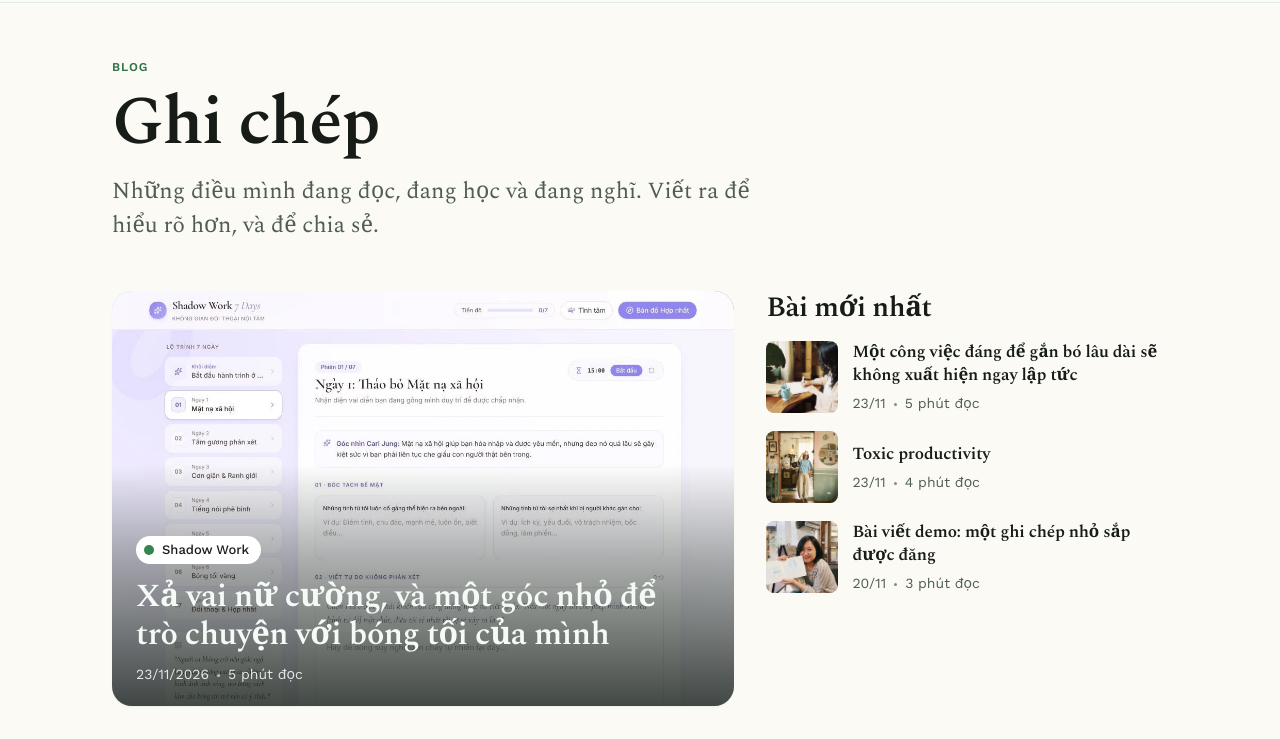
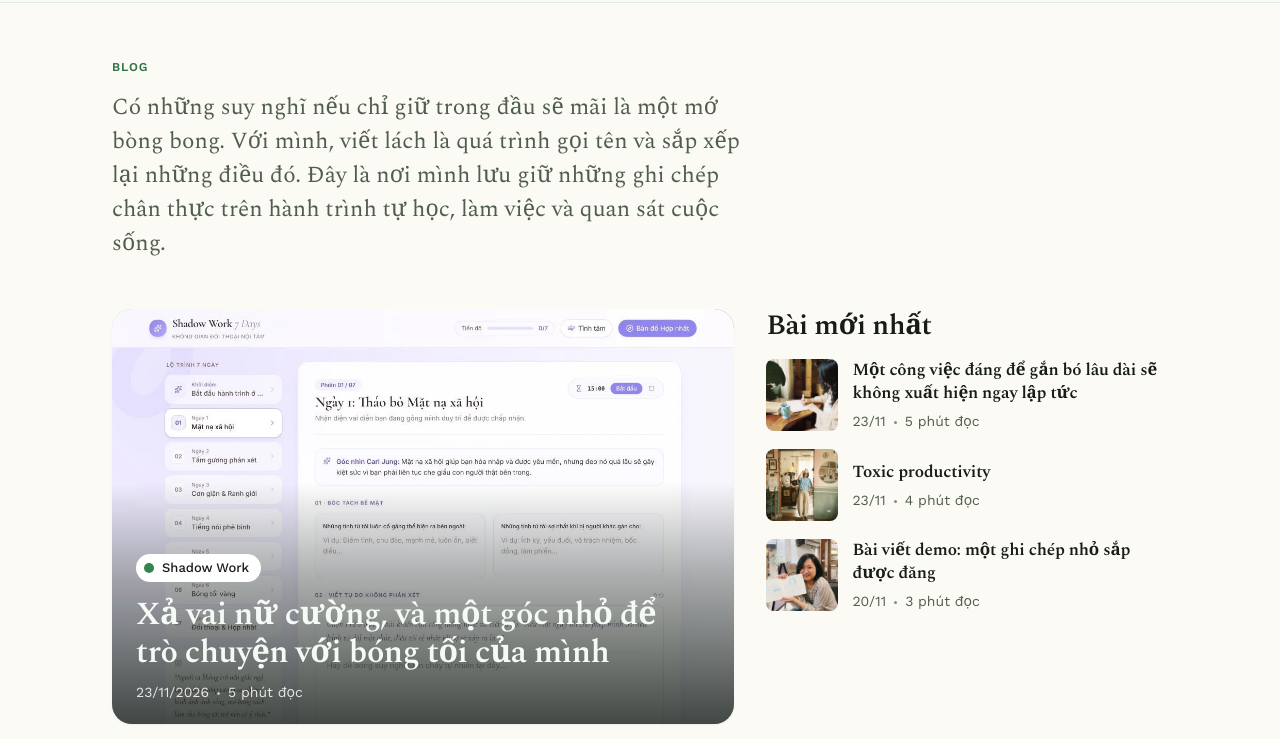
Before and after one commit to minhpth85/minhfam, a plain HTML site: page site/blog.html in a window 1280 px wide. Shown: the part 61-800 px from the top of the page. Drawn offline with nearby package versions, Linux system fonts and the light colour scheme.

Commit message:
Cập nhật mô tả trong các trang con Dự án, Thư viện, Blog
Co-Authored-By: Claude Sonnet 5.5 <noreply@anthropic.com>

```diff
--- a/site/blog.html
+++ b/site/blog.html
@@ -142,8 +142,8 @@ try{var t=localStorage.getItem('theme');if(t==='dark'||t==='light')document.docu
 <section class="blog-hero">
   <div class="container">
     <p class="eyebrow">Blog</p>
-    <h1>Ghi chép</h1>
-    <p class="lead">Những điều mình đang đọc, đang học và đang nghĩ. Viết ra để hiểu rõ hơn, và để chia sẻ.</p>
+    <h1 class="sr-only">Blog</h1>
+    <p class="lead">Có những suy nghĩ nếu chỉ giữ trong đầu sẽ mãi là một mớ bòng bong. Với mình, viết lách là quá trình gọi tên và sắp xếp lại những điều đó. Đây là nơi mình lưu giữ những ghi chép chân thực trên hành trình tự học, làm việc và quan sát cuộc sống.</p>
   </div>
 </section>
 
--- a/site/minhfam.css
+++ b/site/minhfam.css
@@ -182,3 +182,4 @@ footer .socials a:hover{background:var(--on-primary);color:var(--primary);border
   .m-panel a[aria-current="page"]{color:var(--primary-text);font-weight:600;background:var(--bg-alt)}
 }
 @media (min-width:721px){.m-panel{display:none!important}}
+.sr-only{position:absolute;width:1px;height:1px;padding:0;margin:-1px;overflow:hidden;clip:rect(0,0,0,0);white-space:nowrap;border:0}
```
Also changed, not shown: site/du-an.html (+1 -2 lines), site/thu-vien.html (+1 -1 lines).
